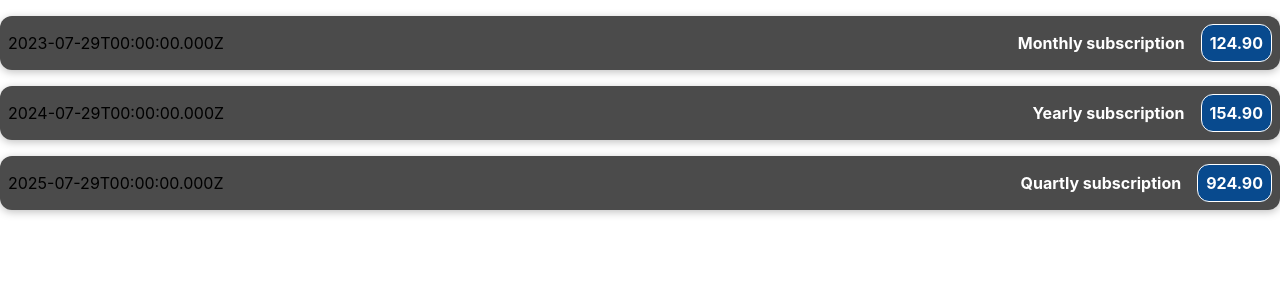
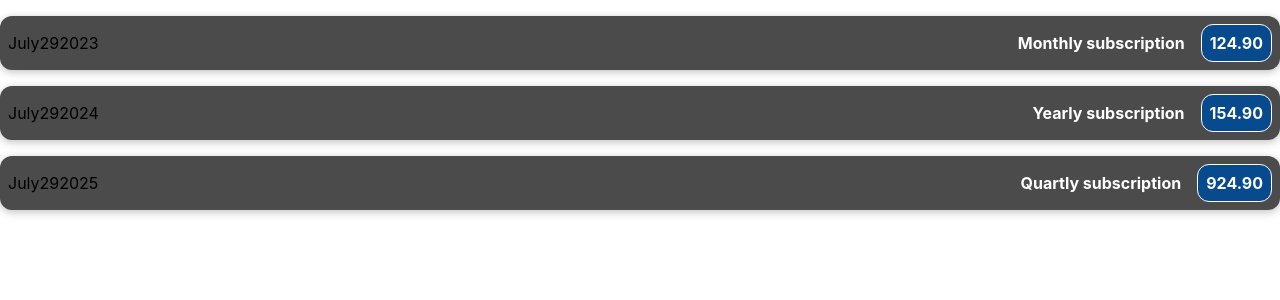
Before and after one commit to Sahil-4U/learnvern-project, a React (Create React App) app: page / in a window 1280 px wide. Shown: the top 300 px of the page. Built offline with nearby package versions, Linux system fonts and the light colour scheme.

Commit message:
date object is further divided into 3 components 1 is month 2 is day 3 is year

```diff
--- a/src/components/Subscription.js
+++ b/src/components/Subscription.js
@@ -2,10 +2,14 @@
 import './Subscription.css';
 
 function Subscription({ date, amount, title }) {
-
+    const month = date.toLocaleString('default', { month: 'long' });
+    const day = date.toLocaleString('default', { day: '2-digit' });
+    const year = date.getFullYear();
     return (
         <div className='subscription'>
-            <div>{date.toISOString()}</div>
+            <div>{month}</div>
+            <div>{day}</div>
+            <div>{year}</div>
             <h2 className='subscription_title'>{title}</h2>
             <div className='subscription_price'>{amount}</div>
         </div>
```
